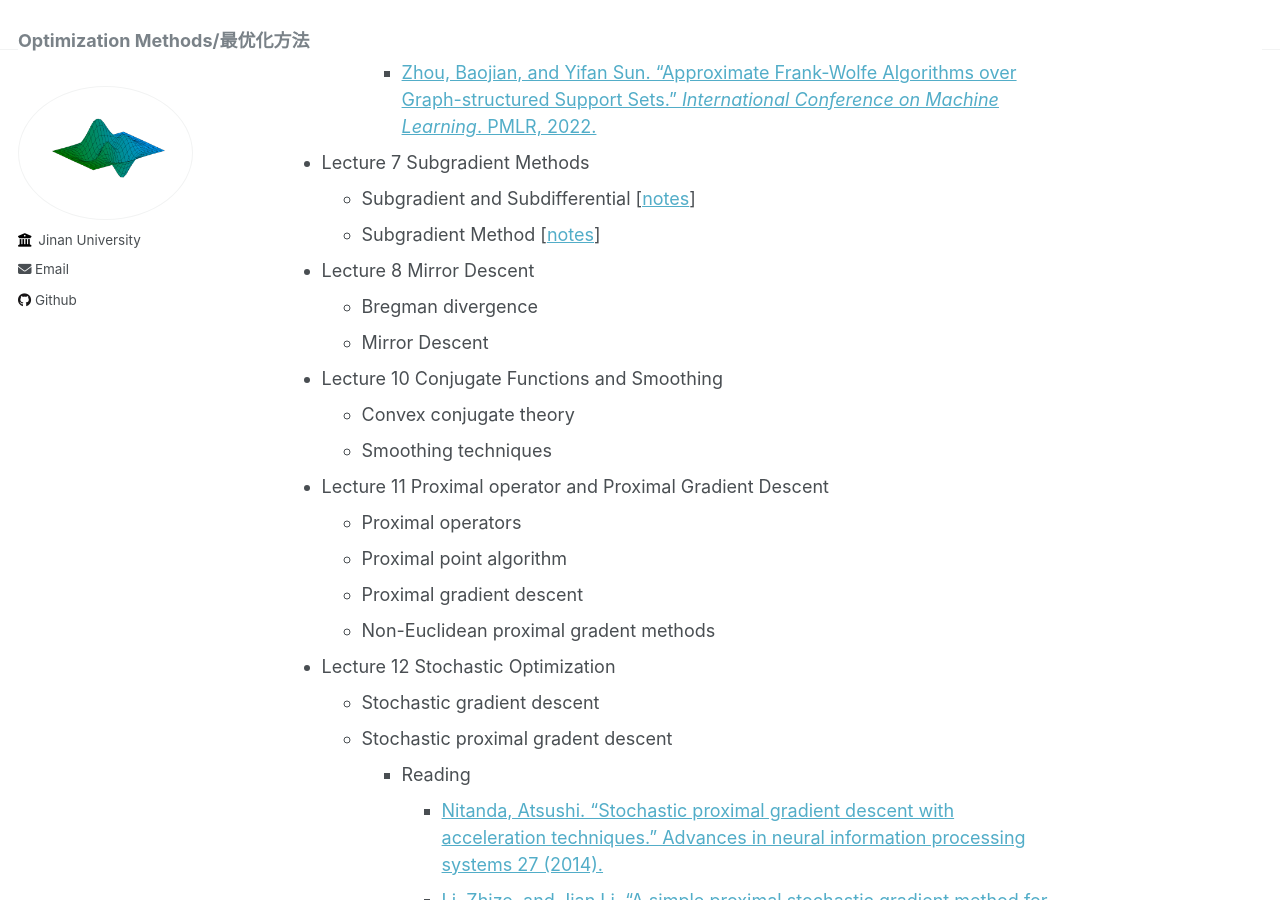
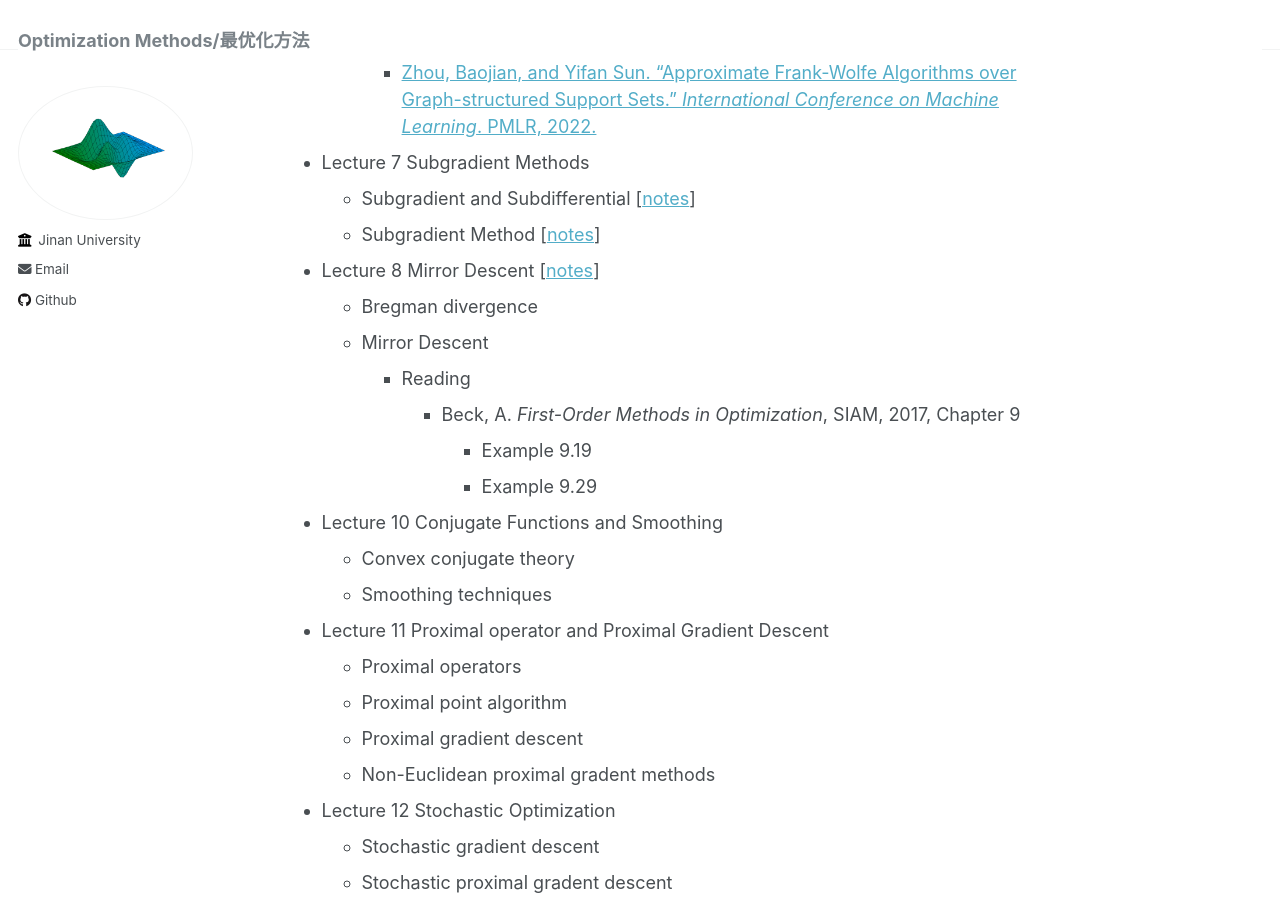
Before and after one commit to wangyuanhao/optimization_method_course_webpage, a Jekyll site: the page built from _pages/about.md, in a window 1280 px wide and 900 px high, scrolled down 3085 px. Built offline with Jekyll 4.4.1, drawn with Linux system fonts in a browser that asks for light colours.

Commit message:
update lecture 10

```diff
--- a/_pages/about.md
+++ b/_pages/about.md
@@ -82,9 +82,13 @@ The materials are collected and reorganized mainly from:
   * Subgradient and Subdifferential [[notes](../notes/lecture8.pdf)]
   * Subgradient Method  [[notes](../notes/lecture9.pdf)]
 
-* Lecture 8 Mirror Descent
+* Lecture 8 Mirror Descent  [[notes](../notes/lecture10.pdf)]
   * Bregman divergence
   * Mirror Descent
+    * Reading
+      * Beck, A. *First-Order Methods in Optimization*, SIAM,  2017, Chapter 9
+        * Example 9.19
+        * Example 9.29
 
 * Lecture 10 Conjugate Functions and Smoothing
   * Convex conjugate theory
```
Also changed, not shown: 2 other files.
